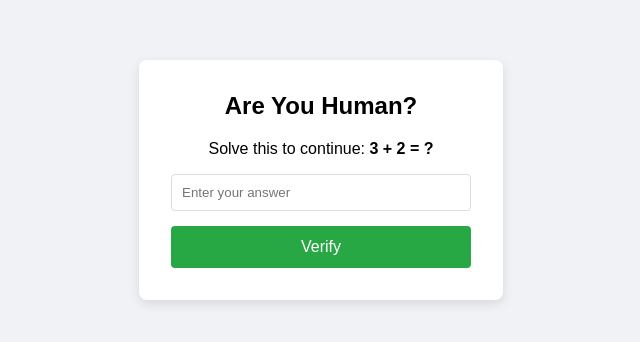
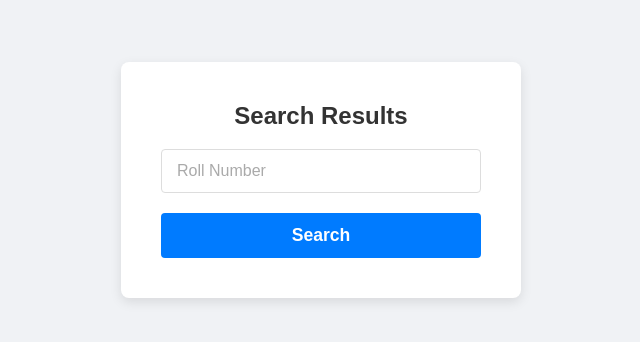
Before and after one commit to moslemerror-maker/mgkvp, a plain HTML site: page results.html in a window 1280 px wide. Shown: the part 220-562 px from the top of the page, without its empty margins (319-959 px from the left). Drawn offline with Linux system fonts and the light colour scheme.

Commit message:
Add files via upload

```diff
--- a/results.html
+++ b/results.html
@@ -3,9 +3,9 @@
 <head>
     <meta charset="UTF-8">
     <meta name="viewport" content="width=device-width, initial-scale=1.0">
-    <title>Results</title>
+    <title>Search Results</title>
     <style>
-        /* Basic styling to make it look like your screenshots */
+        /* This style makes it look like your screenshot */
         body {
             font-family: Arial, sans-serif;
             background-color: #f0f2f5;
@@ -17,22 +17,28 @@
         }
         .card {
             background-color: white;
-            padding: 2rem;
+            padding: 2.5rem;
             border-radius: 8px;
             box-shadow: 0 4px 12px rgba(0, 0, 0, 0.1);
-            width: 300px;
+            width: 320px;
             text-align: center;
         }
         h2 {
             margin-top: 0;
+            font-weight: 600;
+            color: #333;
         }
         input[type="text"] {
             width: 100%;
-            padding: 10px;
-            margin-bottom: 15px;
+            padding: 12px 15px;
+            margin-bottom: 20px;
             border: 1px solid #ddd;
             border-radius: 4px;
-            box-sizing: border-box; /* Important for padding to work */
+            box-sizing: border-box; /* Important */
+            font-size: 1em;
+        }
+        input[type="text"]::placeholder {
+            color: #aaa;
         }
         .btn {
             width: 100%;
@@ -40,86 +46,42 @@
             border: none;
             border-radius: 4px;
             cursor: pointer;
-            font-size: 1em;
-            text-decoration: none;
-            display: inline-block;
-            box-sizing: border-box; /* Important for padding to work */
-        }
-        .green-btn {
-            background-color: #28a745;
-            color: white;
-        }
-        .blue-btn {
+            font-size: 1.1em;
+            font-weight: 600;
             background-color: #007bff;
             color: white;
         }
-        #search-box {
-            /* This box is hidden at first */
-            display: none;
-        }
-        #download-button {
-            /* The download button is also hidden at first */
-            display: none;
-            margin-top: 10px;
+        .btn:hover {
+            background-color: #0056b3;
         }
     </style>
 </head>
 <body>
 
-    <div id="captcha-box" class="card">
-        <h2>Are You Human?</h2>
-        <p>Solve this to continue: <strong>3 + 2 = ?</strong></p>
-        <input type="text" id="captcha-input" placeholder="Enter your answer">
-        <button class="btn green-btn" onclick="verifyHuman()">Verify</button>
+    <div class="card">
+        <h2>Search Results</h2>
+
+        <form onsubmit="checkRollNumber(); return false;">
+            <input type="text" id="roll-number-input" placeholder="Roll Number" required>
+            <button type="submit" class="btn">Search</button>
+        </form>
     </div>
 
-    <div id="search-box" class="card">
-        <h2>Search Results</h2>
-        <input type="text" id="roll-number-input" placeholder="Enter Roll Number">
-        <button class="btn blue-btn" onclick="checkRollNumber()">Search</button>
-
-        <a href="R1234567890.pdf" id="download-button" class="btn blue-btn">
-            Download PDF
-        </a>
-    </div>
+    <a id="download-link" href="R1234567890.pdf" download style="display: none;"></a>
 
 
     <script>
-        // --- JavaScript Logic ---
-
-        function verifyHuman() {
-            // 1. Get the value from the CAPTCHA input box
-            var answer = document.getElementById('captcha-input').value;
-
-            // 2. Check if the answer is "5"
-            if (answer === '5') {
-                // 3. If correct, hide the CAPTCHA box
-                document.getElementById('captcha-box').style.display = 'none';
-                // 4. And show the SEARCH box
-                document.getElementById('search-box').style.display = 'block';
-            } else {
-                // 5. If wrong, show an error
-                alert('Wrong answer. Please try again.');
-            }
-        }
-
         function checkRollNumber() {
             // 1. Get the value from the roll number input box
             var rollNo = document.getElementById('roll-number-input').value;
 
-            // 2. Get the download button element
-            var downloadBtn = document.getElementById('download-button');
-
-            // 3. Check if the roll number is your dummy number
+            // 2. Check if the roll number is your dummy number
             if (rollNo === '123456789') {
-                // 4. If it matches, show the download button
-                downloadBtn.style.display = 'block';
+                // 3. If it matches, find the hidden download link and "click" it
+                document.getElementById('download-link').click();
             } else {
-                // 5. If it does NOT match, hide the download button
-                downloadBtn.style.display = 'none';
-                if(rollNo.length > 0) { // Only show alert if user typed *something*
-                    alert('Roll Number Not Found!');
-                }
+                // 4. If it does NOT match, show an alert
+                alert('Roll Number Not Found!');
             }
         }
     </script>
```
Also changed, not shown: index.html (+1 -1 lines).
